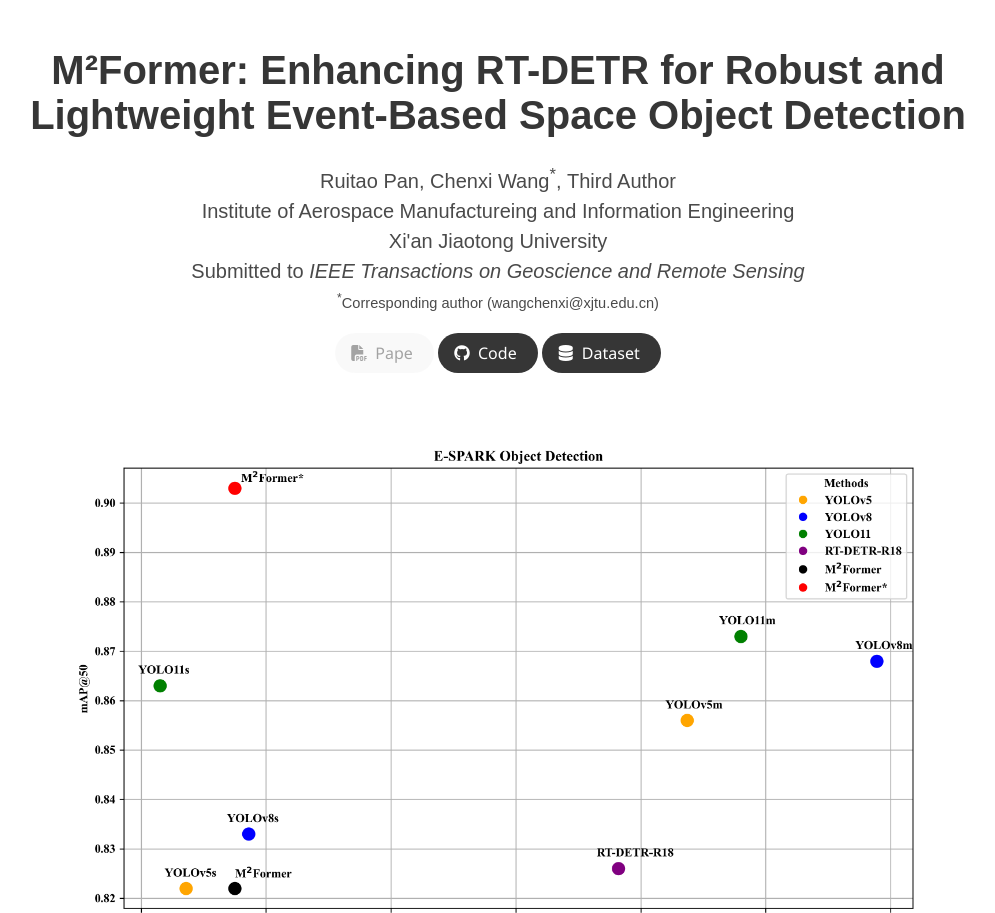
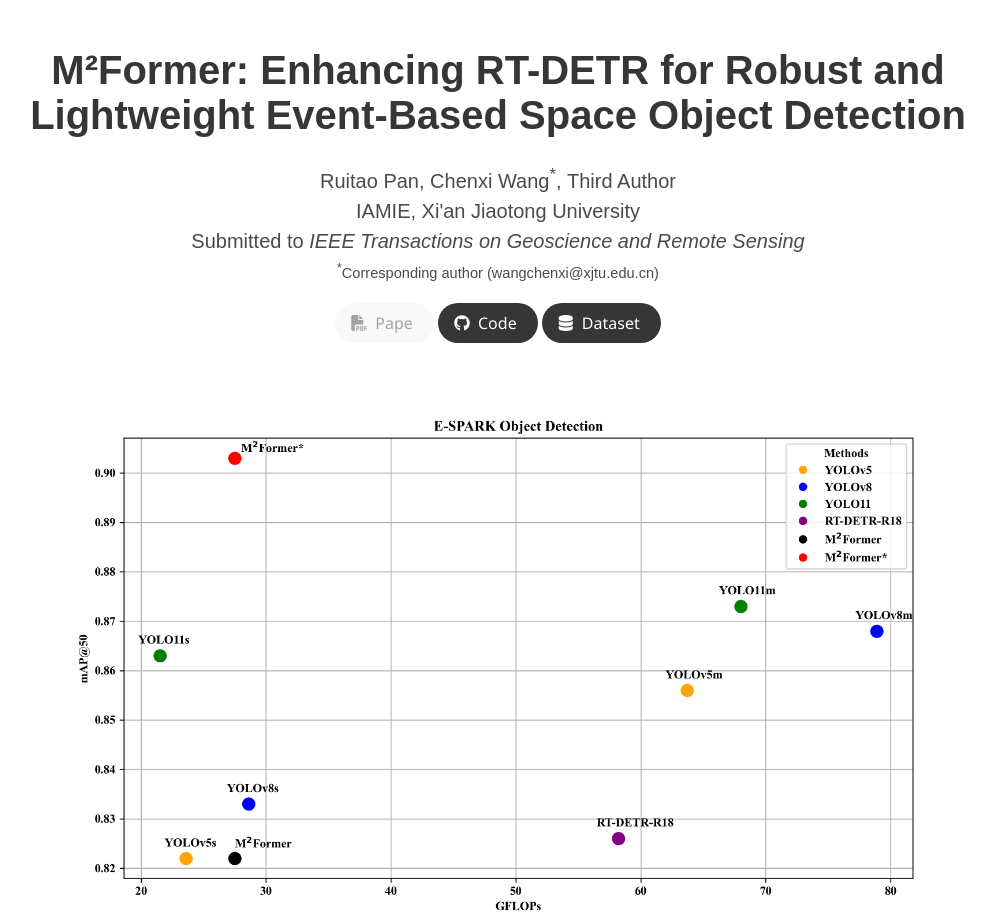
Before and after one commit to iamie-vision/M2Former, a plain HTML site: page index.html in a window 1280 px wide. Shown: the top 913 px of the page, without its empty margins (142-1137 px from the left). Drawn offline with nearby package versions, Linux system fonts and the light colour scheme; some icons are missing; a web font is replaced by a local one.

Commit message:
Update index.html

```diff
--- a/index.html
+++ b/index.html
@@ -61,7 +61,7 @@
                   </div>
 
                   <div class="is-size-5 publication-authors">
-                    <span class="author-block">Institute of Aerospace Manufactureing and Information Engineering<br>Xi'an Jiaotong University<br>Submitted to <em>IEEE Transactions on Geoscience and Remote Sensing</em></span>
+                    <span class="author-block">IAMIE, Xi'an Jiaotong University<br>Submitted to <em>IEEE Transactions on Geoscience and Remote Sensing</em></span>
                     <span class="eql-cntrb"><small><br><sup>*</sup>Corresponding author (wangchenxi@xjtu.edu.cn)</small></span>
                   </div>
 
```
